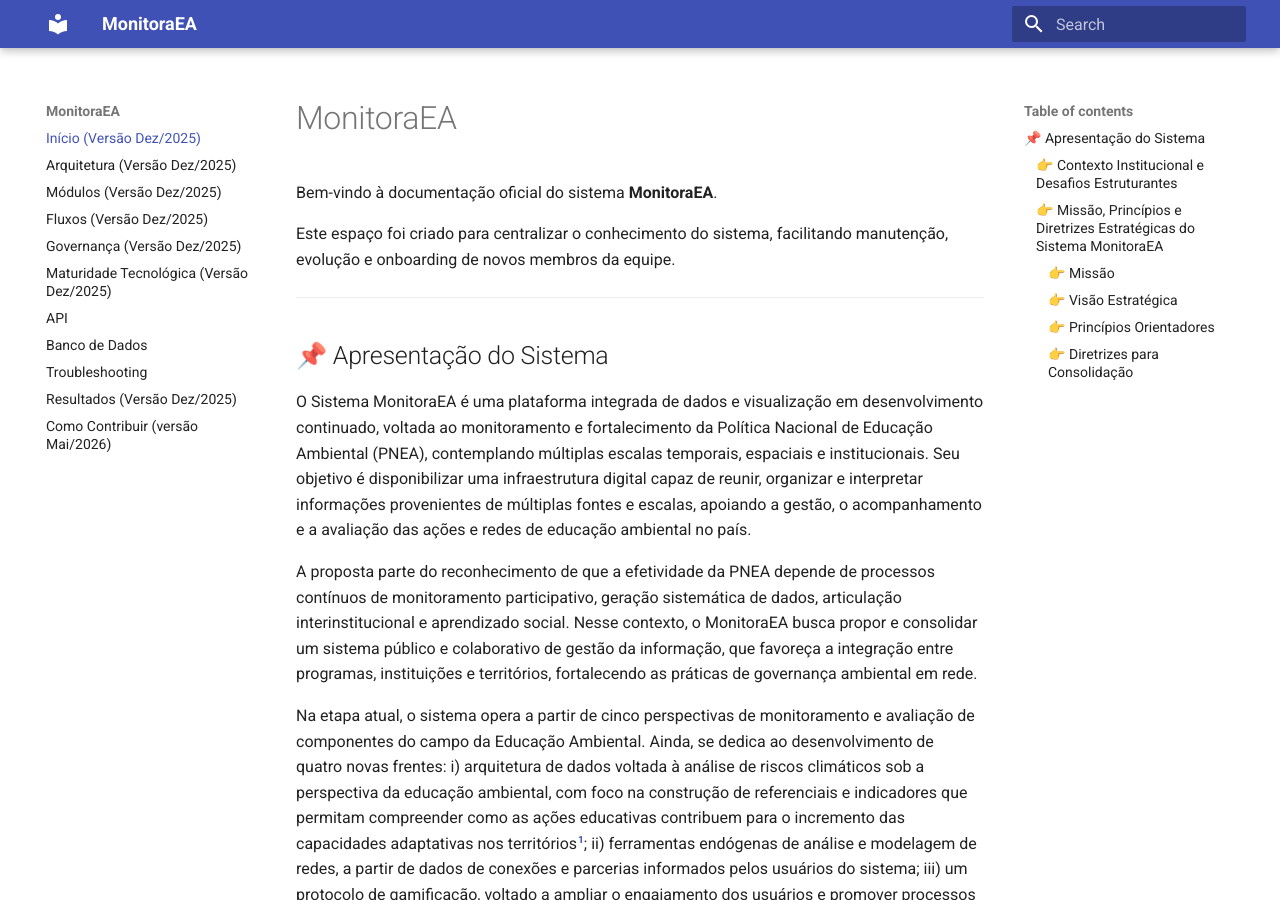
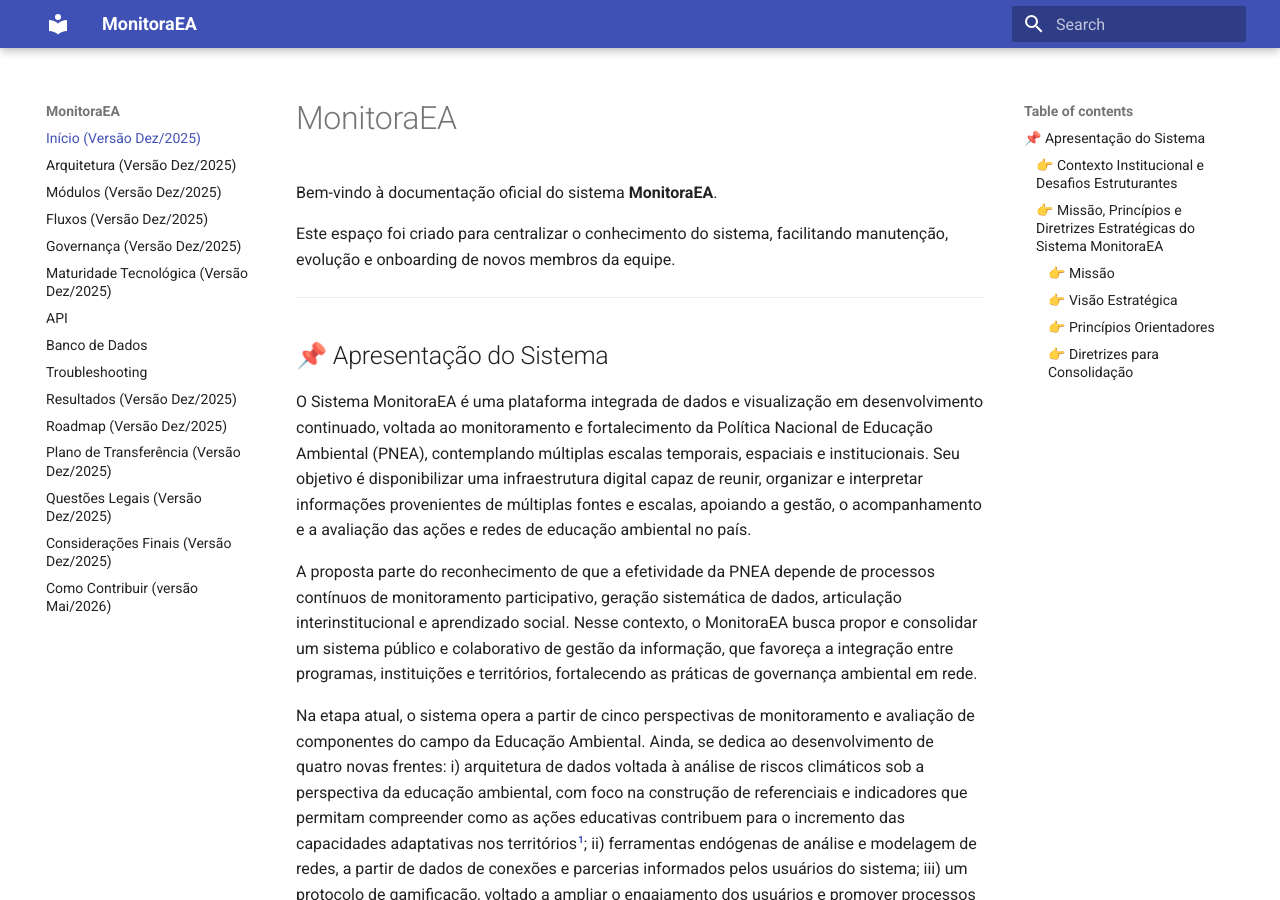
Before and after one commit to ctamp2000/monitoraea-docs, an MkDocs documentation site: the page built from docs/index.md, in a window 1280 px wide and 900 px high. Built offline with MkDocs 1.6.1 and Material for MkDocs 9.7.7, drawn with Linux system fonts in a browser that asks for light colours.

Commit message:
Complementação do Menu

```diff
--- a/mkdocs.yml
+++ b/mkdocs.yml
@@ -14,6 +14,10 @@ nav:
   - Banco de Dados: banco.md
   - Troubleshooting: troubleshooting.md
   - Resultados (Versão Dez/2025): resultados.md
+  - Roadmap (Versão Dez/2025): roadmap.md
+  - Plano de Transferência (Versão Dez/2025): transferencia.md
+  - Questões Legais (Versão Dez/2025): questoeslegais.md
+  - Considerações Finais (Versão Dez/2025): consideracoes.md
   - Como Contribuir (versão Mai/2026): contribuicao.md
 
 markdown_extensions:
```
Also changed, not shown: docs/consideracoes.md (added, +1 -0 lines), docs/questoeslegais.md (added, +1 -0 lines), docs/roadmap.md (added, +1 -0 lines), docs/transferencia.md (added, +1 -0 lines).
